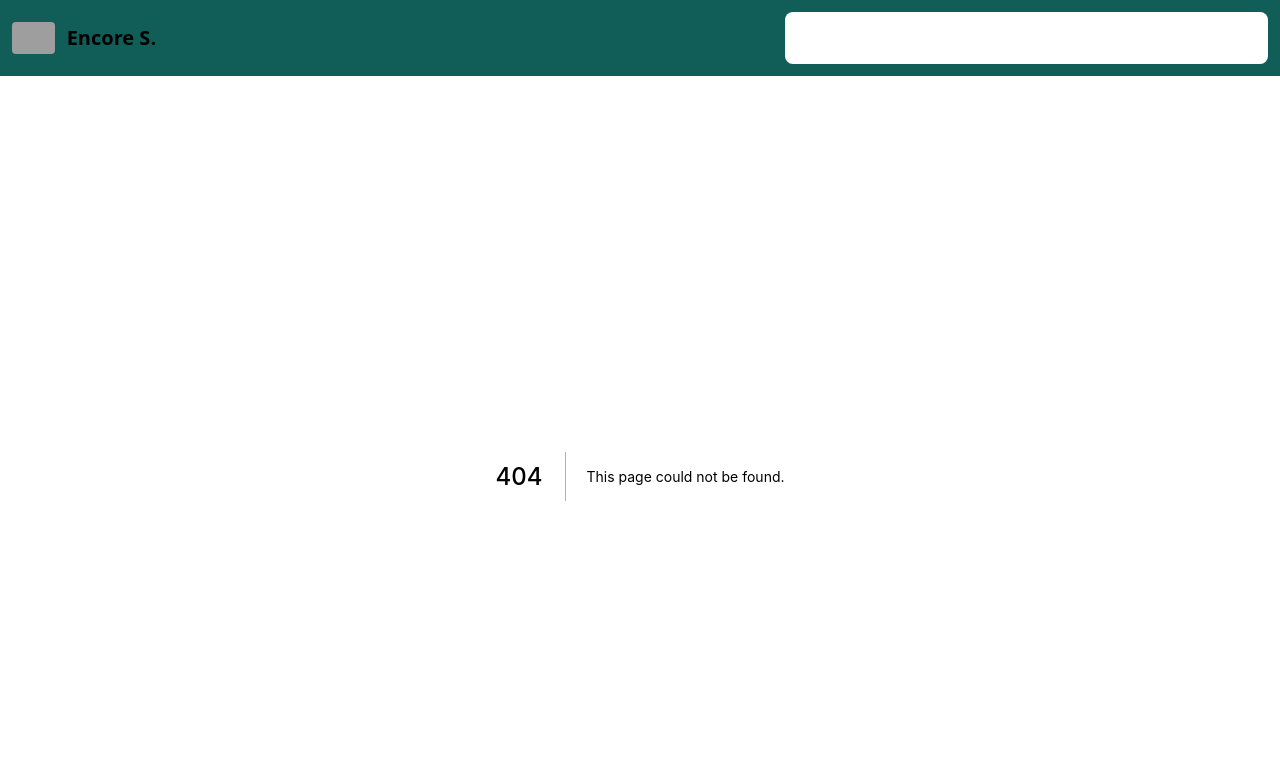
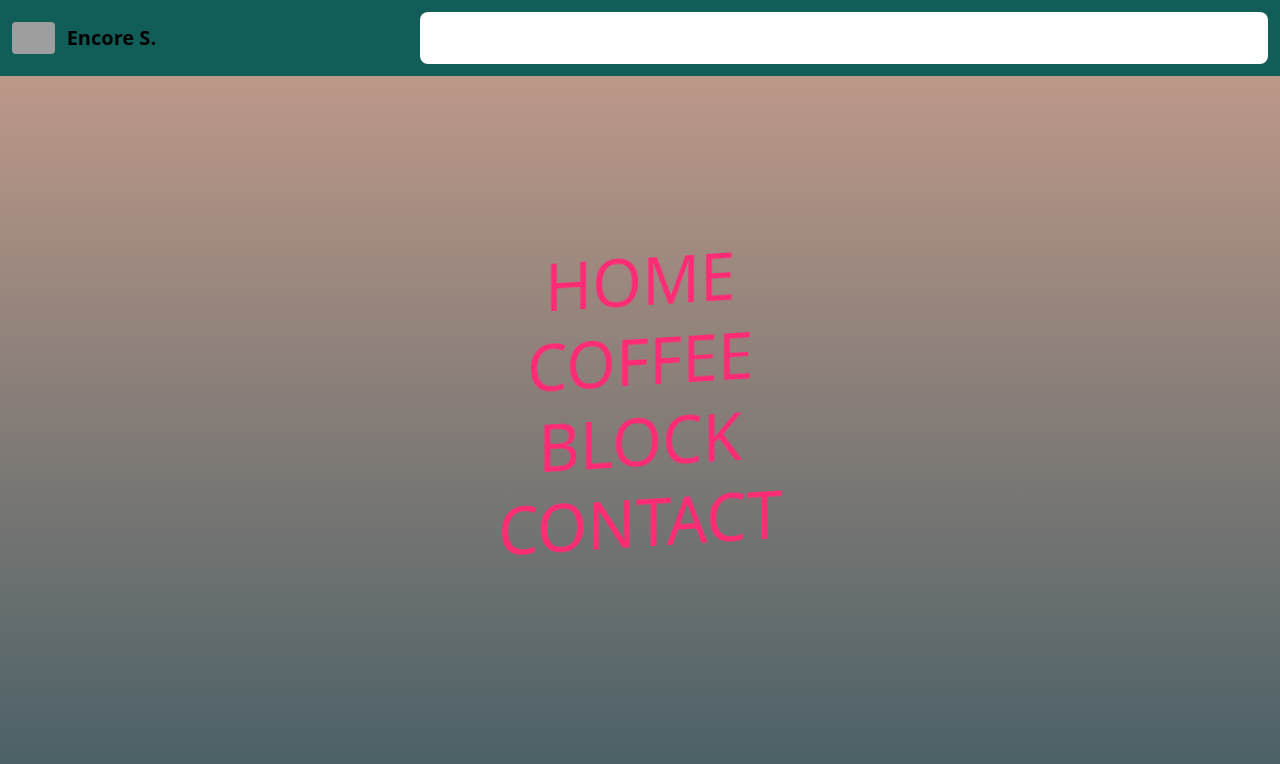
Before and after one commit to encoreshao/pure-CSS-animation, a Next.js app: page /animations/split-menu in a window 1280 px wide. Before the commit this address had no page. Shown: the top 764 px of the page. Built offline with nearby package versions, Linux system fonts and the light colour scheme; grey boxes are pictures that could not be loaded.

Commit message:
feat: add new pages

```diff
--- /dev/null
+++ b/pages/animations/block-revealing-effect.tsx
@@ -0,0 +1,54 @@
+/* eslint-disable react/jsx-key */
+import { createGlobalStyle } from 'styled-components'
+import styles from '../../styles/animations/block-revealing-effect.module.scss';
+
+const CustomBackgroundCss = createGlobalStyle`
+  html, body { height: 100%; }
+  body {
+    display: flex;
+    flex-direction: column;
+    justify-content: space-around;
+    align-items: center;
+
+    min-height: 100vh;
+    padding: 20px;
+
+    background: linear-gradient(45deg, #467897, #e7cd79);
+    font-family: -apple-system, BlinkMacSystemFont, 'Segoe UI', Roboto, Oxygen, Ubuntu, Cantarell, 'Open Sans', 'Helvetica Neue', sans-serif;
+  }
+
+  nav {
+    position: fixed;
+    top: 0px;
+    left: 0px;
+    width: 100%;
+  }
+
+  #blockEffect {
+    --td: 1.2s;
+  }
+
+  #blockReveal1 {
+    --bc: #4040bf;
+    --d: .1s
+  }
+
+  #blockReveal2 {
+    --bc: #bf4060;
+    --d: .5s
+  }
+`
+
+const BlockRevealingEffect = () => {
+  return (
+    <div className={styles.blockRevealingEffect}>
+      <CustomBackgroundCss />
+      <h1 id="blockEffect" className={styles.blockEffect}>
+        <div id="blockReveal1" className={styles.blockReveal}>Encore S.</div>
+        <div id="blockReveal2" className={styles.blockReveal}>Software Engineer</div>
+      </h1>
+    </div>
+  )
+}
+
+export default BlockRevealingEffect
--- /dev/null
+++ b/pages/animations/simple-loading.tsx
@@ -0,0 +1,28 @@
+/* eslint-disable react/jsx-key */
+import { createGlobalStyle } from 'styled-components'
+import styles from '../../styles/animations/simple-loading.module.scss';
+
+const CustomBackgroundCss = createGlobalStyle`
+  nav {
+    position: fixed;
+    top: 0px;
+    left: 0px;
+    width: 100%;
+    z-index: 51;
+  }
+`
+
+const SimpleLoading = () => {
+  return (
+    <div>
+      <CustomBackgroundCss />
+      <div className="fixed top-0 left-0 right-0 bottom-0 w-full h-screen z-50 overflow-hidden bg-gray-700 opacity-75 flex flex-col items-center justify-center">
+        <div className={`${styles.loader} ease-linear rounded-full border-4 border-t-4 border-gray-200 h-12 w-12 mb-4`}></div>
+        <h2 className="text-center text-white text-xl font-semibold">Loading...</h2>
+        <p className="w-1/3 text-center text-white">This may take a few seconds, please don't close this page.</p>
+      </div>
+    </div>
+  )
+}
+
+export default SimpleLoading
--- /dev/null
+++ b/pages/animations/split-menu.tsx
@@ -0,0 +1,69 @@
+/* eslint-disable react/jsx-key */
+import { createGlobalStyle } from 'styled-components'
+import styles from '../../styles/animations/split-menu.module.scss';
+
+const CustomBackgroundCss = createGlobalStyle`
+  %font-settings {
+    font-family: "Gilroy ExtraBold", system-ui, sans-serif;
+    font-style: normal;
+    font-weight: normal;
+    -webkit-font-smoothing: antialiased;
+    -webkit-font-kerning: normal;
+    -webkit-text-size-adjust: 100%;
+  }
+
+  html {
+    width: 100vw;
+    height: 100vh;
+  }
+  body {
+    @extend %font-settings;
+    background: linear-gradient(180deg, #c99e8c, #465e65);
+    transform-style: preserve-3d;
+    transform: perspective($perspective);
+    position: fixed;
+    display: flex;
+    align-items: center;
+    justify-content: center;
+  }
+  nav {
+    position: fixed;
+    top: 0px;
+    left: 0px;
+    width: 100%;
+  }
+`
+
+const SplitMenu = () => {
+  return (
+    <div>
+      <CustomBackgroundCss />
+      <div className={styles.menu}>
+        <ul className={styles.menuList} data-offset="10">
+          <li className={styles.menuListItem} data-offset="20" onClick={() => window.location.href='/'}>
+            Home
+            <span className={styles.mask}><span>Home</span></span>
+            <span className={styles.mask}><span>Home</span></span>
+          </li>
+          <li className={styles.menuListItem} data-offset="16" onClick={() => window.location.href='/animations/coffee-machine'}>
+            Coffee
+            <span className={styles.mask}><span>Coffee</span></span>
+            <span className={styles.mask}><span>Coffee</span></span>
+          </li>
+          <li className={styles.menuListItem} data-offset="12" onClick={() => window.location.href='/animations/block-revealing-effect'}>
+            Block
+            <span className={styles.mask}><span>Block</span></span>
+            <span className={styles.mask}><span>Block</span></span>
+          </li>
+          <li className={styles.menuListItem} data-offset="8" onClick={() => window.location.href='/'}>
+            Contact
+            <span className={styles.mask}><span>Contact</span></span>
+            <span className={styles.mask}><span>Contact</span></span>
+          </li>
+        </ul>
+      </div>
+    </div>
+  )
+}
+
+export default SplitMenu
--- a/pages/components/header.tsx
+++ b/pages/components/header.tsx
@@ -12,10 +12,12 @@ const Header = () => {
             <img src="https://avatars.githubusercontent.com/u/745929?v=4" className="mr-3 h-5 sm:h-8 rounded" alt="Encore S."></img>
             <span className="self-center text-xl font-semibold whitespace-nowrap dark:text-white">Encore S.</span>
           </a>
+
           <button data-collapse-toggle="mobile-menu" type="button" className="inline-flex justify-center items-center ml-3 text-gray-400 rounded-lg md:hidden hover:text-gray-900 focus:outline-none focus:ring-2 focus:ring-blue-300 dark:text-gray-400 dark:hover:text-white dark:focus:ring-gray-500" aria-controls="mobile-menu-2" aria-expanded="false">
             <span className="sr-only">Open main menu</span>
             <svg className="w-6 h-6" aria-hidden="true" fill="currentColor" viewBox="0 0 20 20" xmlns="http://www.w3.org/2000/svg"><path fillRule="evenodd" d="M3 5a1 1 0 011-1h12a1 1 0 110 2H4a1 1 0 01-1-1zM3 10a1 1 0 011-1h12a1 1 0 110 2H4a1 1 0 01-1-1zM3 15a1 1 0 011-1h12a1 1 0 110 2H4a1 1 0 01-1-1z" clipRule="evenodd"></path></svg>
           </button>
+
           <div className="hidden w-full md:block md:w-auto" id="mobile-menu">
             <ul className="text-white flex flex-col p-4 mt-4 bg-gray-50 rounded-lg border border-gray-100 md:flex-row md:space-x-8 md:mt-0 md:text-sm md:font-medium md:border-0 md:bg-white dark:bg-gray-800 md:dark:bg-gray-900 dark:border-gray-700">
               <li>
@@ -23,17 +25,20 @@ const Header = () => {
                   href='/'
                   className="block py-2 pr-4 pl-3 text-white bg-blue-700 rounded md:bg-transparent md:text-blue-700 md:p-0 md:dark:text-white dark:bg-blue-600 md:dark:bg-transparent"
                 >
-                  Home
+                  {`Home`}
                 </Link>
               </li>
               {
-                ['coffee-machine', 'submarine', 'lighthouse', 'waves'].map((name) => (
+                [
+                  'coffee-machine', 'submarine', 'lighthouse', 'waves', 'split-menu',
+                  'block-revealing-effect'
+                ].map((name) => (
                   <li key={name}>
                     <Link
                       href={`/animations/${encodeURIComponent(name)}`}
                       className="block py-2 pr-4 pl-3 text-gray-700 rounded hover:bg-gray-100 md:hover:bg-transparent md:border-0 md:hover:text-blue-700 md:p-0 dark:text-gray-400 md:dark:hover:text-white dark:hover:bg-gray-700 dark:hover:text-white md:dark:hover:bg-transparent"
                     >
-                      <a>{name}</a>
+                      <a>{name.split(/-/).map(i => i.toUpperCase()).join(' ')}</a>
                     </Link>
                   </li>
                 ))
--- /dev/null
+++ b/styles/animations/block-revealing-effect.module.scss
@@ -0,0 +1,62 @@
+.blockRevealingEffect {
+  color: #0f0f0f;
+}
+
+/* block-$ */
+.blockEffect {
+  font-size: calc(8px + 5vw);
+}
+
+.blockReveal {
+  --t: calc(var(--td) + var(--d));
+
+  color: transparent;
+  padding: 4px;
+
+  position: relative;
+  overflow: hidden;
+
+  animation: revealBlock 0s var(--t) forwards;
+}
+
+.blockReveal::after {
+  content: '';
+
+  width: 0%;
+  height: 100%;
+  padding-bottom: 4px;
+
+  position: absolute;
+  top: 0;
+  left: 0;
+
+  background: var(--bc);
+  animation: revealingIn var(--td) var(--d) forwards, revealingOut var(--td) var(--t) forwards;
+}
+
+
+/* animations */
+@keyframes revealBlock {
+  100% {
+    color: #fff;
+  }
+}
+
+@keyframes revealingIn {
+  0% {
+    width: 0;
+  }
+  100% {
+    width: 100%;
+  }
+}
+
+@keyframes revealingOut {
+  0% {
+    transform: translateX(0);
+  }
+
+  100% {
+    transform: translateX(100%);
+  }
+}
--- /dev/null
+++ b/styles/animations/simple-loading.module.scss
@@ -0,0 +1,23 @@
+.loader {
+	border-top-color: #1d5c85;
+	-webkit-animation: spinner 1.5s linear infinite;
+	animation: spinner 1.5s linear infinite;
+}
+
+@-webkit-keyframes spinner {
+	0% {
+		-webkit-transform: rotate(0deg);
+	}
+	100% {
+		-webkit-transform: rotate(360deg);
+	}
+}
+
+@keyframes spinner {
+	0% {
+		transform: rotate(0deg);
+	}
+	100% {
+		transform: rotate(360deg);
+	}
+}
--- /dev/null
+++ b/styles/animations/split-menu.module.scss
@@ -0,0 +1,71 @@
+// === Variables =====
+$perspective:     60rem;
+$font-size:       4.25rem;
+$split-position:  49%;
+$split-thickness: 4px;
+$split-color:     #FF2C75;
+
+// === menu <ul> =====
+.menuList {
+  font-size: $font-size;
+  line-height: 1.2;
+  text-transform: uppercase;
+  text-align: center;
+  display: flex;
+  flex-direction: column;
+  align-items: center;
+  transform: rotateX(-10deg) rotateY(20deg); // overwritten by JS
+}
+
+// === menu item =====
+.menuListItem {
+  position: relative;
+  color: transparent;
+  cursor: pointer;
+
+  // === Split Line =====
+  &::before {
+    content: '';
+    display: block;
+    position: absolute;
+    top: $split-position;
+    left: -10%;
+    right: -10%;
+    height: $split-thickness;
+    border-radius: $split-thickness;
+    margin-top: -($split-thickness / 2);
+    background: $split-color;
+    transform: scale(0);
+    transition: transform .8s cubic-bezier(.16,1.08,.38,.98);
+    z-index: 1;
+  }
+}
+
+// === Top/bottom mask =====
+.mask {
+  display: block;
+  position: absolute;
+  overflow: hidden;
+  color: $split-color;
+  top: 0;
+  height: $split-position;
+  transition: all .8s cubic-bezier(.16,1.08,.38,.98);
+
+  span { display: block; }
+}
+
+// === Bottom mask specific =====
+.mask + .mask {
+  top: $split-position - 0.1;
+  height: 100 - $split-position + 0.1;
+
+  span { transform: translateY(-$split-position); }
+}
+
+// === Where the fun stuff happens =====
+.menuListItem:hover,
+.menuListItem:active {
+  .mask { color: #FFF; transform: skewX(12deg) translateX(5px); }
+  .mask + .mask { transform: skewX(12deg) translateX(-5px); }
+  &::before { transform: scale(1); }
+}
```
Also changed, not shown: 1 other file (tests, documents, lock files or other folders).
